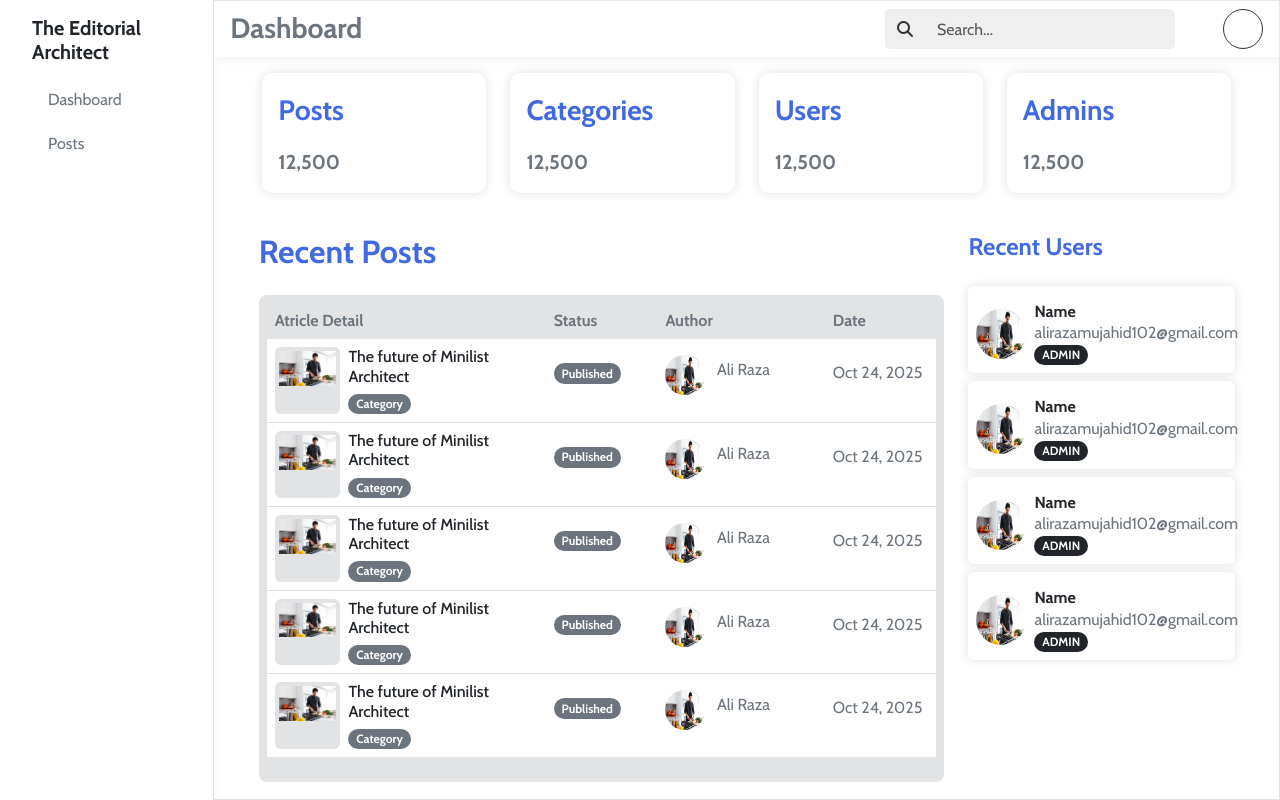
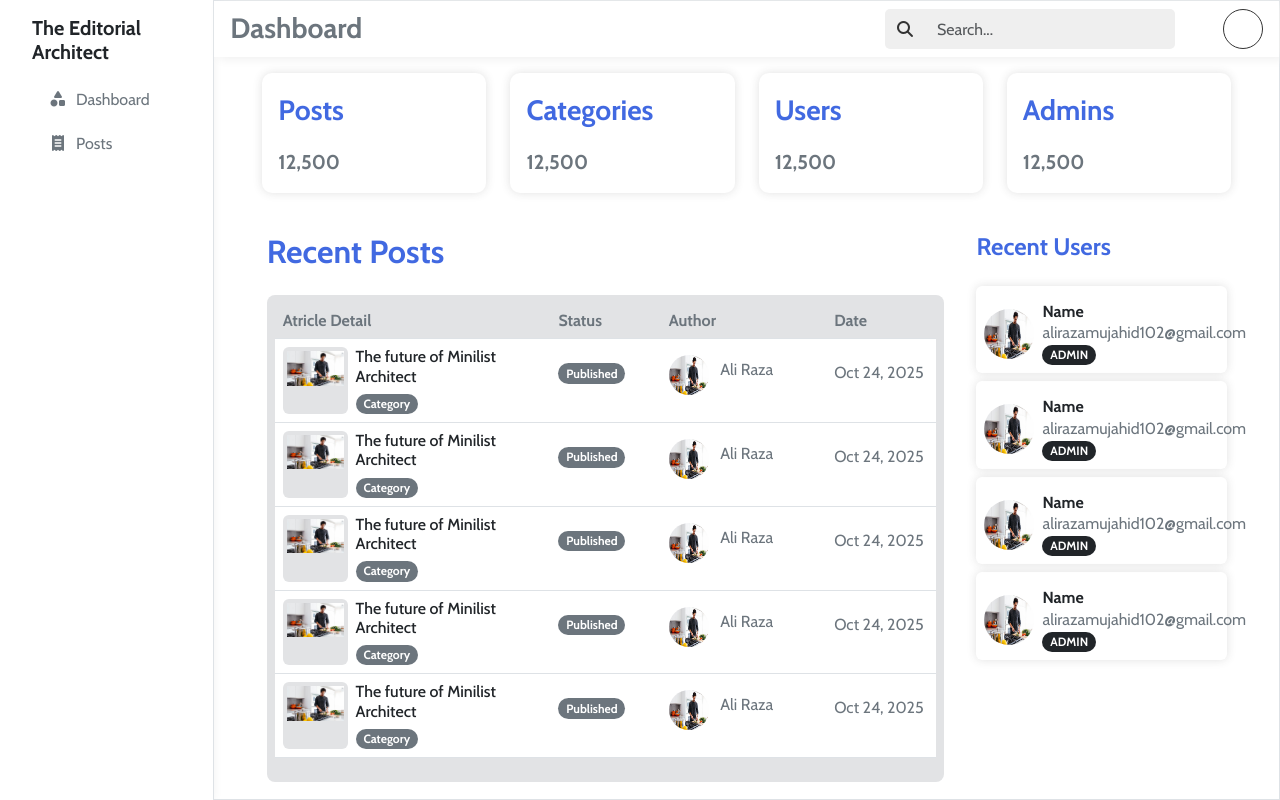
Before and after one commit to ALI-RAZA816/Blog_Website_Project, a PHP site: page /admin/dashboard/index.php in a window 1280 px wide. Run offline with PHP 8.4, Linux system fonts and the light colour scheme; some libraries are stand-ins or nearby versions.

Commit message:
enhance dashboard header and sidebar with FontAwesome icons

```diff
--- a/admin/dashboard/header.php
+++ b/admin/dashboard/header.php
@@ -1,5 +1,5 @@
 <header class='d-flex py-2 justify-content-between align-items-center px-3' id="header">
-    <h2 class='fw-bold fs-3 mb-0 text-secondary'>Dashboard</h2>
+    <h2 class='fw-bold fs-3 mb-0 text-secondary'><i class='fa-solid fa-bars'></i>Dashboard</h2>
     <div class='accounts d-flex justify-content-between align-items-center'>
         <div class='d-flex justify-content-between align-items-center search-bar'>
             <i class='fa-solid fa-magnifying-glass search-icon'></i>
--- a/admin/dashboard/index.php
+++ b/admin/dashboard/index.php
@@ -36,9 +36,9 @@
                 </div>
             </div>
             <div class="row p-0 g-0">
-                <div class="col-12 ">
+                <div class="col-12">
                     <div class="row p-0 g-0 d-flex justify-content-center">
-                        <div class="col-8 pe-4">
+                        <div class="col-xl-8 px-2 pe-4">
                             <h2 class='my-4 fw-bold recent-post'>Recent Posts</h2>
                             <div class='bg-secondary-subtle p-2 rounded-3'>
                                 <table class="table">
@@ -140,7 +140,7 @@
                                 </table>
                             </div>
                         </div>
-                        <div class="col-3">
+                        <div class="col-xl-3 px-2">
                             <div>
                                 <h4 class='my-4 fw-bold recent-user'>Recent Users</h4>
                                 <div class='row g-0 p-0'>
--- a/admin/dashboard/sidebar.php
+++ b/admin/dashboard/sidebar.php
@@ -4,7 +4,7 @@
     <meta charset="UTF-8">
     <meta name="viewport" content="width=device-width, initial-scale=1.0">
     <title>Document</title>
-        <!-- BOOTSTRAP CDN LINK -->
+    <!-- BOOTSTRAP CDN LINK -->
     <link href="https://cdn.jsdelivr.net/npm/bootstrap@5.3.8/dist/css/bootstrap.min.css" rel="stylesheet" integrity="sha384-sRIl4kxILFvY47J16cr9ZwB07vP4J8+LH7qKQnuqkuIAvNWLzeN8tE5YBujZqJLB" crossorigin="anonymous">
     <!-- FONTAWESOME CDN LINK  -->
     <link rel="stylesheet" href="https://cdnjs.cloudflare.com/ajax/libs/font-awesome/7.0.1/css/all.min.css" integrity="sha512-2SwdPD6INVrV/lHTZbO2nodKhrnDdJK9/kg2XD1r9uGqPo1cUbujc+IYdlYdEErWNu69gVcYgdxlmVmzTWnetw==" crossorigin="anonymous" referrerpolicy="no-referrer" />
@@ -21,10 +21,10 @@
         <h1 class='fs-5 mb-3 text-dark fw-bold'>The Editorial Architect</h1>
         <ul class="nav flex-column sidebar-ul">
             <li class="nav-item">
-                <a class="nav-link text-secondary rounded-1 mb-1" aria-current="page" href="#">Dashboard</a>
+                <a class="nav-link text-secondary rounded-1 mb-1" aria-current="page" href="#"><i class="fa-solid fa-shapes me-2"></i>Dashboard</a>
             </li>
             <li class="nav-item">
-                <a class="nav-link text-secondary rounded-1 mb-1" href="#">Posts</a>
+                <a class="nav-link text-secondary rounded-1 mb-1" href="#"><i class="fa-solid fa-receipt me-2"></i>Posts</a>
             </li>
         </ul>
     </div>
```
